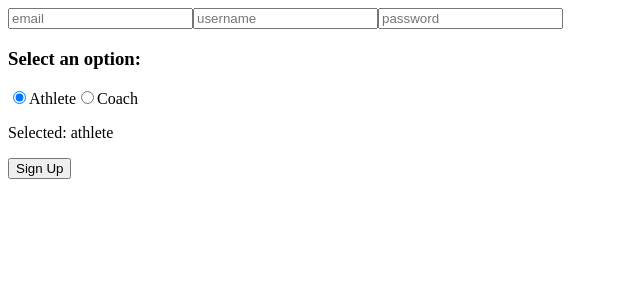
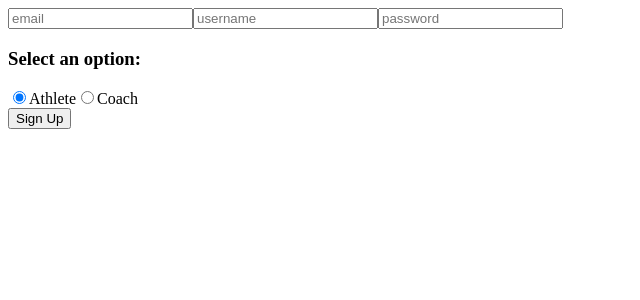
Before and after one commit to jon-zawada/MuscleMemory, a React app in the folder client/: page /signup in a window 1280 px wide. Shown: the top 300 px of the page, without its empty margins (0-640 px from the left). Built offline with nearby package versions, Linux system fonts and the light colour scheme.

Commit message:
nits: forms, other nits

```diff
--- a/client/src/App.tsx
+++ b/client/src/App.tsx
@@ -1,15 +1,18 @@
 import type { JSX } from "react";
 import { BrowserRouter, Route, Routes } from "react-router-dom";
+import ProtectedRoute from "./components/ProtectedRoute";
 import LoginPage from "./pages/LoginPage";
-import SignUpPage from "./pages/SignUpPage";
+import SignUpPage from "./pages/SignupPage";
 
 const App = (): JSX.Element => (
   <BrowserRouter>
     <Routes>
       <Route path="/login" element={<LoginPage />} />
       <Route path="/signup" element={<SignUpPage />} />
-      <Route path="/dashboard" element={<div>dashboard</div>} />
-      <Route path="/coach/dashboard" element={<div>Coach dashboard</div>} />
+      <Route element={<ProtectedRoute />}>
+        <Route path="/dashboard" element={<div>dashboard</div>} />
+        <Route path="/coach/dashboard" element={<div>Coach dashboard</div>} />
+      </Route>
     </Routes>
   </BrowserRouter>
 );
--- /dev/null
+++ b/client/src/components/ProtectedRoute.tsx
@@ -0,0 +1,13 @@
+import type { JSX } from "react";
+import { Navigate, Outlet } from "react-router-dom";
+import { useAuth } from "../context/AuthContext";
+
+const ProtectedRoute = (): JSX.Element => {
+  const { user } = useAuth();
+  if (!user) {
+    return <Navigate to="/login" />;
+  }
+  return <Outlet />;
+};
+
+export default ProtectedRoute;
--- a/client/src/pages/LoginPage.tsx
+++ b/client/src/pages/LoginPage.tsx
@@ -18,7 +18,8 @@ const LoginPage = (): JSX.Element => {
     setInputs({ ...inputs, [name]: value });
   };
 
-  const clickHandler = async (): Promise<void> => {
+  const submitHandler = async (e: React.SyntheticEvent<HTMLFormElement>): Promise<void> => {
+    e.preventDefault();
     try {
       const res = await fetch("http://localhost:3001/api/auth/login", {
         method: "POST",
@@ -37,8 +38,9 @@ const LoginPage = (): JSX.Element => {
 
   return (
     <div>
+      <form onSubmit={submitHandler}>
         <input
-        type="text"
+          type="email"
           name="email"
           value={inputs.email}
           onChange={changeHandler}
@@ -51,7 +53,8 @@ const LoginPage = (): JSX.Element => {
           onChange={changeHandler}
           placeholder="*****"
         />
-      <button onClick={clickHandler}>Submit</button>
+        <button>Login</button>
+      </form>
     </div>
   );
 };
--- a/client/src/pages/SignUpPage.tsx
+++ b/client/src/pages/SignUpPage.tsx
@@ -1,7 +1,7 @@
 import { type JSX, useState } from "react";
 import { useNavigate } from "react-router-dom";
 
-const SignUpPage = (): JSX.Element => {
+const SignupPage = (): JSX.Element => {
   const [inputs, setInputs] = useState({ email: "", username: "", password: "", role: "athlete" });
   const navigate = useNavigate();
 
@@ -10,7 +10,8 @@ const SignUpPage = (): JSX.Element => {
     setInputs({ ...inputs, [name]: value });
   };
 
-  const signUp = async (): Promise<void> => {
+  const submitHandler = async (e: React.SyntheticEvent<HTMLFormElement>): Promise<void> => {
+    e.preventDefault();
     try {
       await fetch("http://localhost:3001/api/auth/signup", {
         method: "POST",
@@ -27,8 +28,9 @@ const SignUpPage = (): JSX.Element => {
 
   return (
     <div>
+      <form onSubmit={submitHandler}>
         <input
-        type="text"
+          type="email"
           name="email"
           value={inputs.email}
           onChange={changeHandler}
@@ -72,12 +74,11 @@ const SignUpPage = (): JSX.Element => {
             />
             Coach
           </label>
-
-        <p>Selected: {inputs.role}</p>
         </div>
-      <button onClick={signUp}>Sign Up</button>
+        <button>Sign Up</button>
+      </form>
     </div>
   );
 };
 
-export default SignUpPage;
+export default SignupPage;
```
Also changed, not shown: 1 other file (tests, documents, lock files or other folders). Lines whose indentation alone changed are shown as unchanged.
